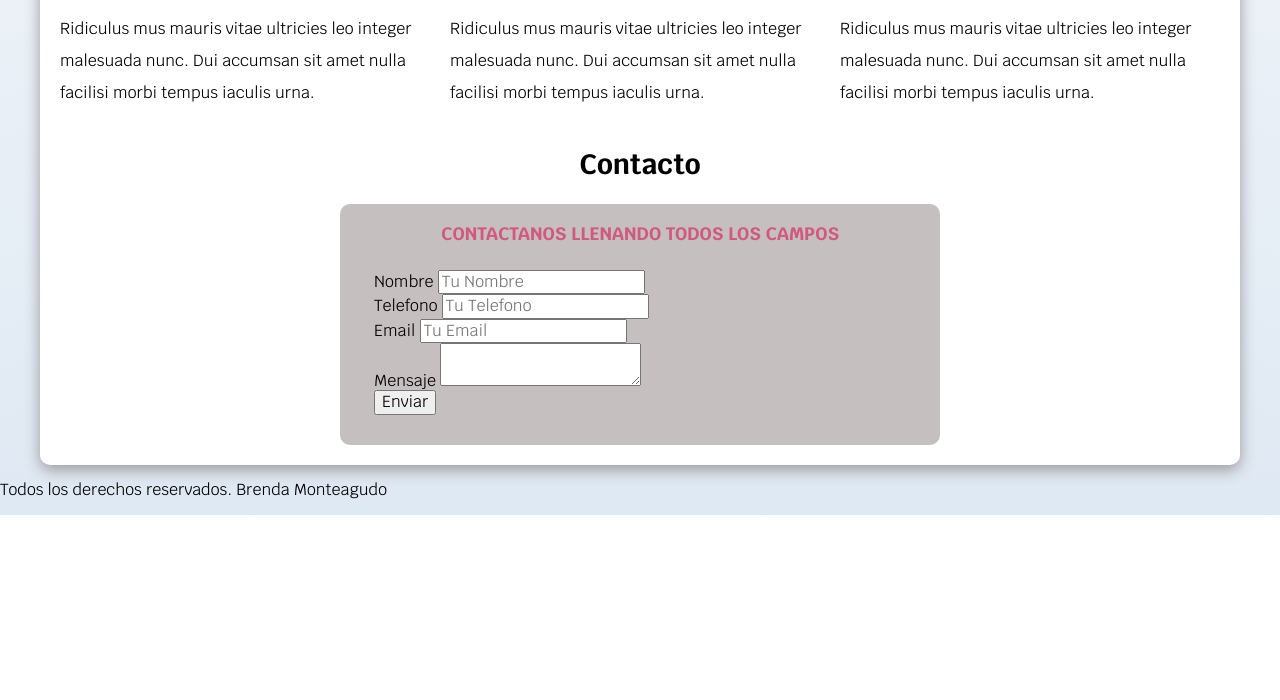
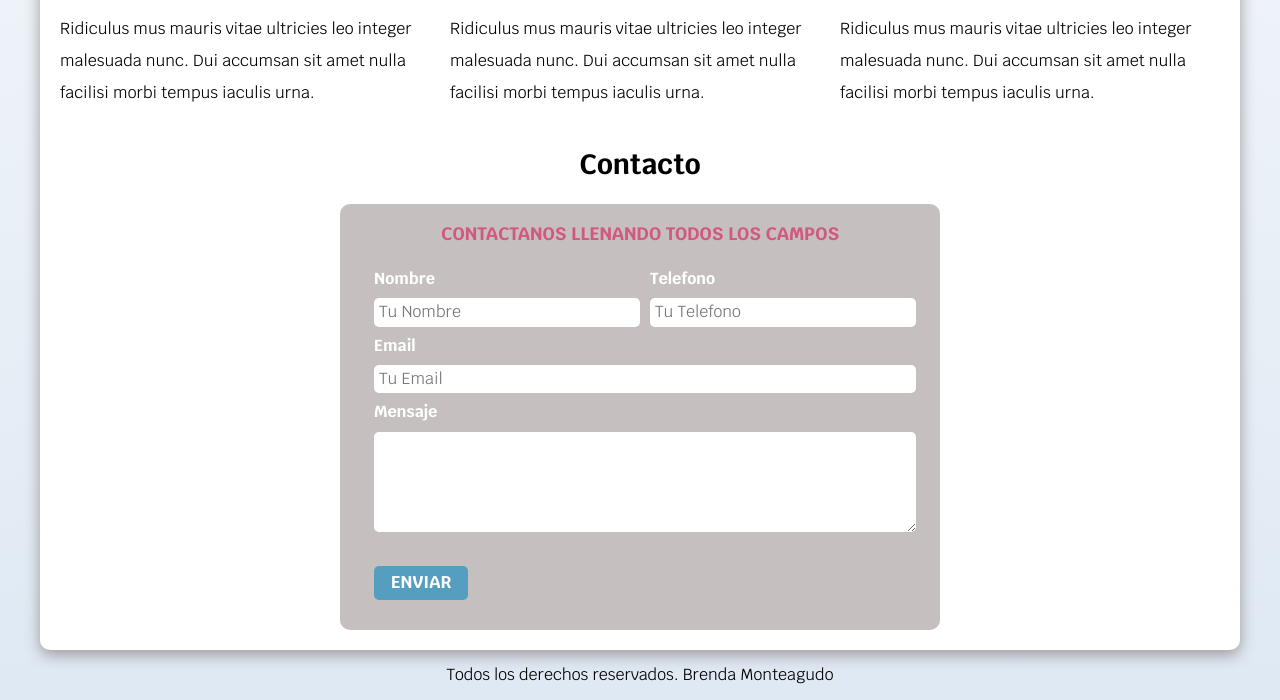
Before and after one commit to BrendaMonteagudo1/Mi-pagina-web-html-css, a plain HTML site: page index.html in a window 1280 px wide. Shown: the part 866-1566 px from the top of the page. Before the commit the page ends 1381 px from the top, so only its background shows below. Drawn offline with Linux system fonts and the light colour scheme.

Commit message:
se genera division de columnas en formulario

```diff
--- a/css/style.css
+++ b/css/style.css
@@ -12,6 +12,7 @@
 html{
     font-size: 62.5%;
     box-sizing: border-box;
+    scroll-snap-type: y mandatory;
 }
 *, *:before, *:after {
     box-sizing: inherit;
@@ -56,11 +57,15 @@ h1, h2, h3{
     border-radius: .5rem;
     width: 70%;
     text-align: center;
+    border: none;
 }
 @media(min-width: 768px){
      .boton{
          width: auto;
      }
+}
+.boton:hover{
+    cursor: pointer;
 }
 .sombra {
     -webkit-box-shadow: 0px 5px 15px 0px rgba(156,153,156,1);
@@ -70,7 +75,20 @@ h1, h2, h3{
     padding: 2rem;
     border-radius: 1rem;
 }
-
+.w-100{
+    width: 100%;
+}
+@media(min-width: 768px){
+    .w-100{
+        width: auto;
+    }
+}
+.flex{
+  display: flex;
+}
+.alinear-derecha{
+justify-content: flex-end;
+}
 .nav-bg{
     background-color:rgb(209, 88, 129);
 }
@@ -126,6 +144,7 @@ color: var(--oscuro);
     display: flex;
     align-items: flex-end;
 }
+
 /* servicios*/
 @media (min-width:768px){
 .servicios{
@@ -173,3 +192,36 @@ border-radius: 1rem;
     margin-bottom: 2rem;
     color: var(--primario) ;
 }
+@media(min-width: 768px){
+ .contenedor-campos{
+   display: grid ;
+   grid-template-columns: 50% 50%;
+   grid-template-rows: auto auto auto 1rem;
+   column-gap: 1rem;
+  }
+  .campo:nth-child(3),
+  .campo:nth-child(4){
+      grid-column: 1 / 3;
+  }
+}
+.campo{
+margin-bottom: 1rem;
+}
+.campo label{
+color: var(--blanco);
+font-weight: bold;
+margin-bottom: 1rem;
+display: block;
+}
+.campo textarea{
+    height: 10rem;
+}
+.input-text{
+   width: 100%;
+   border: none;
+   padding: .5rem;
+   border-radius: .5rem;
+}
+.footer{
+    text-align: center;
+}
--- a/index.html
+++ b/index.html
@@ -136,27 +136,27 @@
                     <div class="contenedor-campos">
                         <div class="campo">
                             <label>Nombre</label>
-                            <input type="text" placeholder="Tu Nombre">
+                            <input class="input-text" type="text" placeholder="Tu Nombre">
                         </div>
 
                         <div class="campo">
                             <label>Telefono</label>
-                            <input type="number" placeholder="Tu Telefono">
+                            <input class="input-text" type="number" placeholder="Tu Telefono">
                         </div>
 
                         <div class="campo">
                             <label>Email</label>
-                            <input type="text" placeholder="Tu Email">
+                            <input class="input-text" type="text" placeholder="Tu Email">
                         </div>
 
                         <div class="campo">
                             <label>Mensaje</label>
-                            <textarea> </textarea>
+                            <textarea class="input-text"> </textarea>
                         </div>
                     </div>
 
-                    <div>
-                        <input type="submit" value="Enviar">
+                    <div class="alinear-dereha flex">
+                        <input class="boton w-100" type="submit" value="Enviar">
                     </div>
 
                 </fieldset>
@@ -166,7 +166,7 @@
 
     </main>
 
-    <footer>
+    <footer class="footer">
         <p>Todos los derechos reservados. Brenda Monteagudo</p>
     </footer>
 </body>
```
